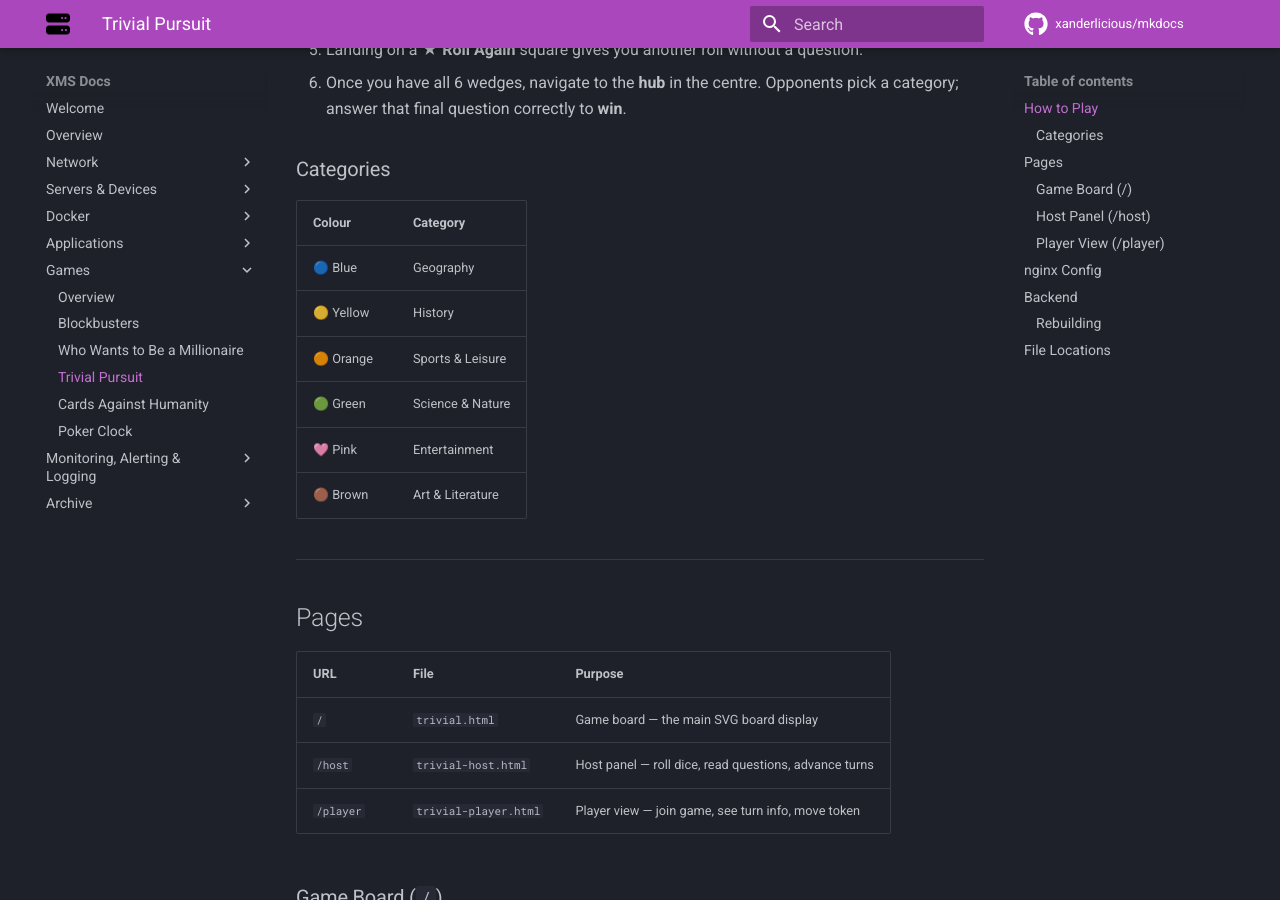
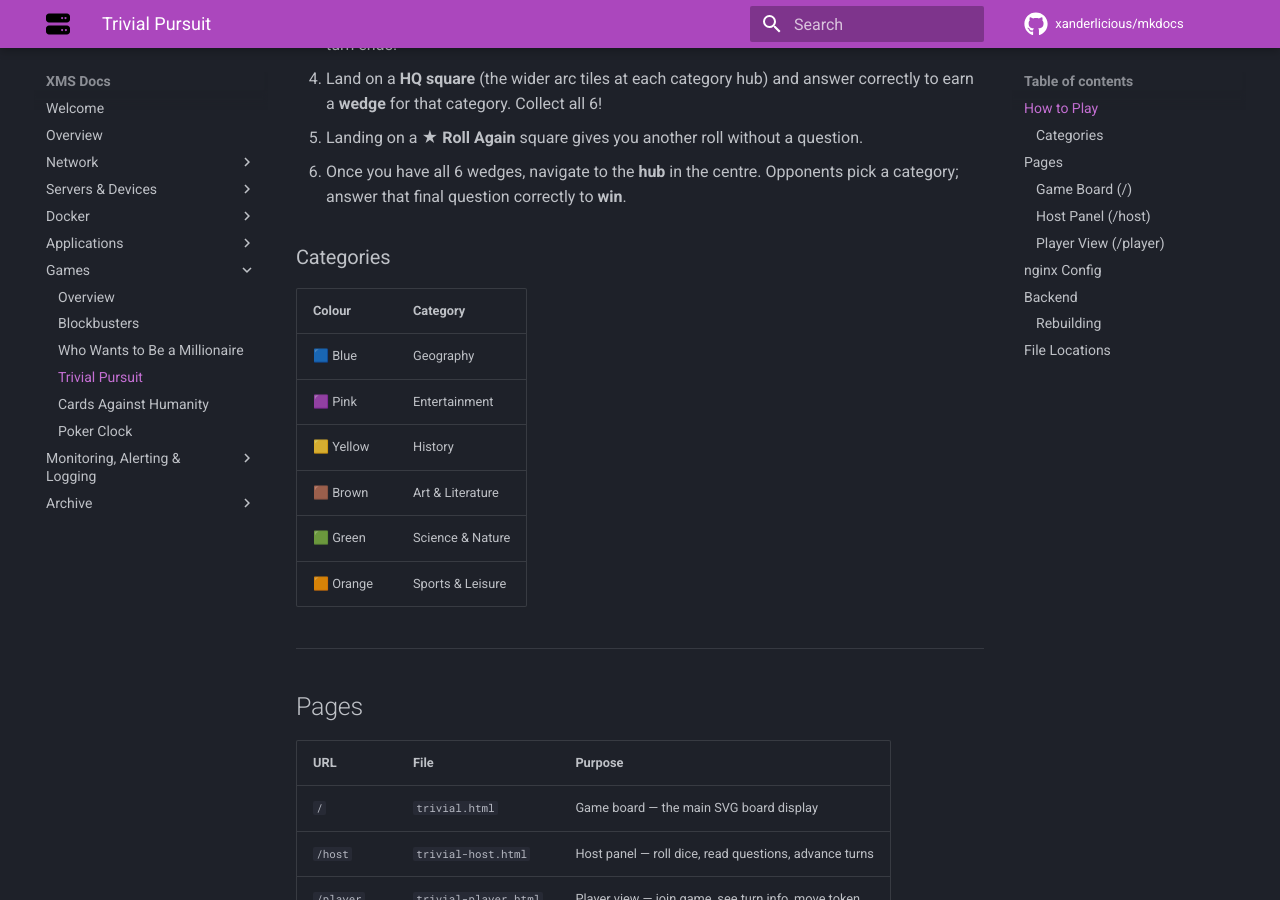
Before and after one commit to Xanderlicious/mkdocs, an MkDocs documentation site: the page built from docs/games/trivial.md, in a window 1280 px wide and 900 px high, scrolled down 655 px. Built offline with MkDocs 1.6.1 and Material for MkDocs 9.7.7, drawn with Linux system fonts in a browser that asks for light colours; comment, search, counter and statistics services are not loaded.

```diff
--- a/docs/games/trivial.md
+++ b/docs/games/trivial.md
@@ -19,12 +21,12 @@ A digital Trivial Pursuit board game for 2–6 players. Players move tokens arou
 
 | Colour | Category |
 | ------ | -------- |
-| 🔵 Blue | Geography |
-| 🟡 Yellow | History |
-| 🟠 Orange | Sports & Leisure |
-| 🟢 Green | Science & Nature |
-| 🩷 Pink | Entertainment |
-| 🟤 Brown | Art & Literature |
+| 🟦 Blue | Geography |
+| 🟪 Pink | Entertainment |
+| 🟨 Yellow | History |
+| 🟫 Brown | Art & Literature |
+| 🟩 Green | Science & Nature |
+| 🟧 Orange | Sports & Leisure |
 
 ---
 
```
Also changed, not shown: other parts of docs/games/trivial.md (+2 -0 lines), docs/games/blockbusters.md (+2 -0 lines), docs/games/cah.md (+2 -0 lines), docs/games/games-overview.md (+3 -1 lines), docs/games/millionaire.md (+2 -0 lines), docs/games/poker.md (+2 -0 lines), docs/images/XMSGames.png (added), docs/images/blockbusters-game-image.jpg (added), docs/images/blockbusters-logo.png (added), docs/images/cah-logo.png (added), docs/images/millionaire-logo.png (added), docs/images/trivial-pursuit-logo.svg (added).
